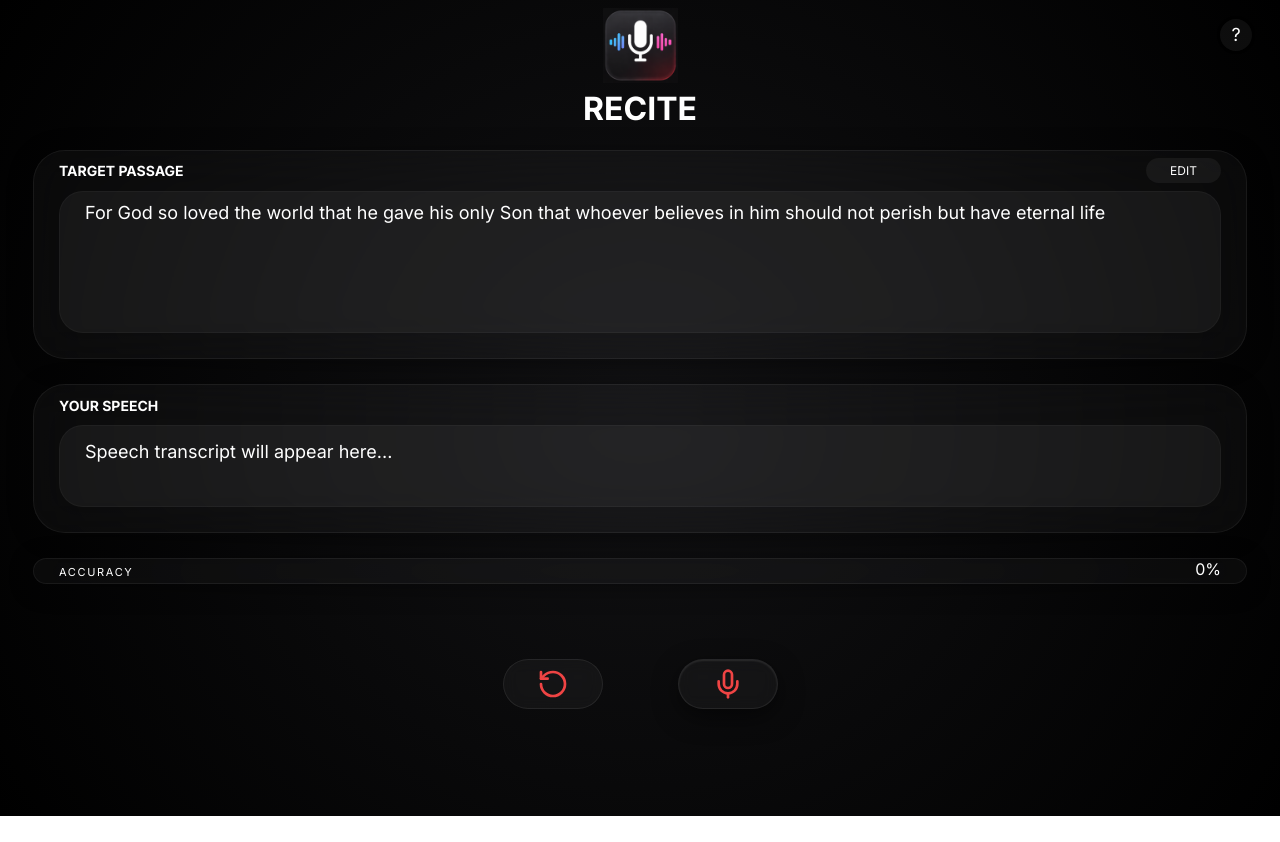
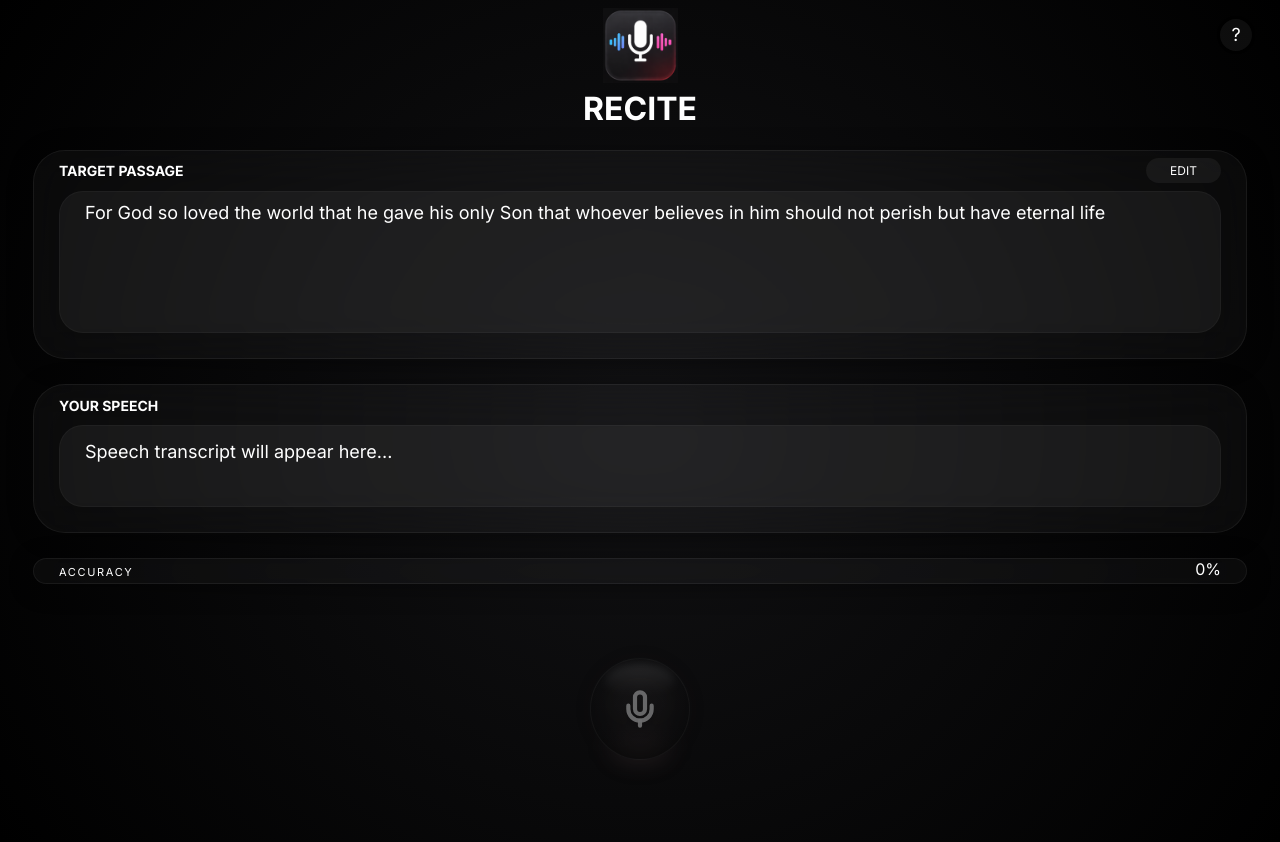
Before and after one commit to benresonance-star/v2t, a Next.js app: page / in a window 1280 px wide. Before the commit the page ends 816 px from the top, so only its background shows below. Built offline with nearby package versions, Linux system fonts and the light colour scheme.

Commit message:
add premium MicButton component and update recording controls
Made-with: Cursor

```diff
--- /dev/null
+++ b/src/components/MicButton/MicButton.demo.tsx
@@ -0,0 +1,61 @@
+import React, { useState } from 'react';
+import { MicButton } from './MicButton';
+import { MicButtonState } from './MicButton.types';
+
+export const MicButtonDemo: React.FC = () => {
+  const [state, setState] = useState<MicButtonState>("idle");
+
+  const toggleListening = () => {
+    setState(prev => prev === "listening" ? "idle" : "listening");
+  };
+
+  return (
+    <div style={{
+      minHeight: '100vh',
+      backgroundColor: '#050505',
+      display: 'flex',
+      flexDirection: 'column',
+      alignItems: 'center',
+      justifyContent: 'center',
+      gap: '40px',
+      padding: '20px',
+      fontFamily: 'sans-serif',
+      color: 'white'
+    }}>
+      <h1 style={{ fontWeight: 300, opacity: 0.8 }}>MicButton Demo</h1>
+
+      <div style={{ display: 'flex', gap: '60px', alignItems: 'center', flexWrap: 'wrap', justifyContent: 'center' }}>
+        <div style={{ textAlign: 'center' }}>
+          <p style={{ marginBottom: '20px', opacity: 0.5, fontSize: '14px' }}>Idle / Interactive</p>
+          <MicButton state="idle" onClick={() => console.log('Clicked')} />
+        </div>
+
+        <div style={{ textAlign: 'center' }}>
+          <p style={{ marginBottom: '20px', opacity: 0.5, fontSize: '14px' }}>Listening (Animated)</p>
+          <MicButton state="listening" onClick={toggleListening} />
+        </div>
+
+        <div style={{ textAlign: 'center' }}>
+          <p style={{ marginBottom: '20px', opacity: 0.5, fontSize: '14px' }}>Disabled</p>
+          <MicButton state="disabled" />
+        </div>
+      </div>
+
+      <div style={{ marginTop: '40px' }}>
+        <button
+          onClick={toggleListening}
+          style={{
+            padding: '10px 20px',
+            backgroundColor: 'rgba(255,255,255,0.1)',
+            border: '1px solid rgba(255,255,255,0.2)',
+            borderRadius: '8px',
+            color: 'white',
+            cursor: 'pointer'
+          }}
+        >
+          Toggle Listening State: {state === "listening" ? "ON" : "OFF"}
+        </button>
+      </div>
+    </div>
+  );
+};
--- /dev/null
+++ b/src/components/MicButton/MicButton.module.css
@@ -0,0 +1,101 @@
+.container {
+  position: relative;
+  display: flex;
+  align-items: center;
+  justify-content: center;
+  background: transparent;
+  border: none;
+  padding: 0;
+  cursor: pointer;
+  outline: none;
+  -webkit-tap-highlight-color: transparent;
+  user-select: none;
+}
+
+.container:disabled {
+  cursor: not-allowed;
+}
+
+/* --- Glow Layers (Using Blur Filters) --- */
+
+.bloom {
+  position: absolute;
+  width: 120%;
+  height: 120%;
+  border-radius: 50%;
+  background: radial-gradient(circle, rgba(255, 70, 90, 0.4) 0%, transparent 70%);
+  filter: blur(20px);
+  z-index: 0;
+  pointer-events: none;
+  opacity: 0.4;
+  transition: opacity 0.3s ease;
+}
+
+.listening .bloom {
+  opacity: 0.8;
+}
+
+.edgeGlow {
+  position: absolute;
+  bottom: -5%;
+  width: 60%;
+  height: 30%;
+  background: rgba(255, 80, 95, 0.6);
+  filter: blur(12px);
+  border-radius: 50%;
+  z-index: 1;
+  pointer-events: none;
+  opacity: 0.6;
+}
+
+/* --- The Glass Shell --- */
+
+.shell {
+  position: relative;
+  width: 100%;
+  height: 100%;
+  border-radius: 50%;
+  background: radial-gradient(
+    circle at 50% 40%,
+    rgba(255, 255, 255, 0.08) 0%,
+    rgba(0, 0, 0, 0.85) 100%
+  );
+  overflow: hidden;
+  z-index: 2;
+  display: flex;
+  align-items: center;
+  justify-content: center;
+  border: 1px solid rgba(255, 255, 255, 0.1);
+}
+
+/* Top Reflection (Using Blur for softness) */
+.reflection {
+  position: absolute;
+  top: 5%;
+  width: 70%;
+  height: 30%;
+  background: linear-gradient(to bottom, rgba(255, 255, 255, 0.25), transparent);
+  filter: blur(4px);
+  border-radius: 50% 50% 40% 40%;
+  z-index: 3;
+  pointer-events: none;
+}
+
+/* --- Icon --- */
+
+.iconWrapper {
+  position: relative;
+  z-index: 4;
+  display: flex;
+  align-items: center;
+  justify-content: center;
+  color: rgba(255, 255, 255, 0.95);
+  filter: drop-shadow(0 2px 4px rgba(0, 0, 0, 0.5));
+}
+
+/* --- States --- */
+
+.disabled {
+  opacity: 0.4;
+  filter: grayscale(0.8);
+}
--- /dev/null
+++ b/src/components/MicButton/MicButton.tsx
@@ -0,0 +1,95 @@
+import React from 'react';
+import { motion, AnimatePresence } from 'framer-motion';
+import { Mic, Pause, Play } from 'lucide-react';
+import clsx from 'clsx';
+import { MicButtonProps } from './MicButton.types';
+import styles from './MicButton.module.css';
+
+export const MicButton: React.FC<MicButtonProps> = ({
+  state = "idle",
+  icon = "mic",
+  size = 84,
+  disabled = false,
+  onClick,
+  ariaLabel = "Microphone",
+  className,
+}) => {
+  const isListening = state === "listening";
+  const isDisabled = disabled || state === "disabled";
+
+  const renderIcon = () => {
+    const iconSize = size * 0.4;
+    const strokeWidth = 2.5;
+
+    switch (icon) {
+      case "pause":
+        return <Pause size={iconSize} strokeWidth={strokeWidth} fill="currentColor" />;
+      case "play":
+        return <Play size={iconSize} strokeWidth={strokeWidth} fill="currentColor" />;
+      case "mic":
+      default:
+        return <Mic size={iconSize} strokeWidth={strokeWidth} />;
+    }
+  };
+
+  // Animation variants
+  const containerVariants = {
+    idle: { scale: 1, y: 0 },
+    hover: { scale: 1.02, y: -1 },
+    pressed: { scale: 0.97, y: 1 },
+    disabled: { scale: 1, y: 0 }
+  };
+
+  const bloomVariants = {
+    idle: { opacity: 0.4, scale: 1 },
+    listening: {
+      opacity: [0.4, 0.8, 0.4],
+      scale: [1, 1.1, 1],
+      transition: {
+        duration: 2,
+        repeat: Infinity,
+        ease: "easeInOut"
+      }
+    }
+  };
+
+  return (
+    <motion.button
+      className={clsx(
+        styles.container,
+        isListening && styles.listening,
+        isDisabled && styles.disabled,
+        className
+      )}
+      style={{ width: size, height: size }}
+      onClick={isDisabled ? undefined : onClick}
+      disabled={isDisabled}
+      aria-label={ariaLabel}
+      initial="idle"
+      whileHover={!isDisabled ? "hover" : undefined}
+      whileTap={!isDisabled ? "pressed" : undefined}
+      variants={containerVariants}
+    >
+      {/* Background Bloom (The soft red energy) */}
+      <motion.div
+        className={styles.bloom}
+        variants={bloomVariants}
+        animate={isListening ? "listening" : "idle"}
+      />
+
+      {/* Lower Edge Glow (The tighter red tint) */}
+      <div className={styles.edgeGlow} />
+
+      {/* The Glass Shell */}
+      <div className={styles.shell}>
+        {/* Top Reflection */}
+        <div className={styles.reflection} />
+
+        {/* Icon */}
+        <div className={styles.iconWrapper}>
+          {renderIcon()}
+        </div>
+      </div>
+    </motion.button>
+  );
+};
--- a/src/components/voiceChecker/Controls.tsx
+++ b/src/components/voiceChecker/Controls.tsx
@@ -2,7 +2,8 @@
 
 import React from "react";
 import { motion, AnimatePresence } from "framer-motion";
-import { Mic, Square, RotateCcw, Pause, Play } from "lucide-react";
+import { RotateCcw, CheckCircle2 } from "lucide-react";
+import { MicButton } from "../MicButton/MicButton";
 
 interface ControlsProps {
   isRecording: boolean;
@@ -33,65 +34,43 @@ export const Controls: React.FC<ControlsProps> = ({
   const stopColor = "#ef4444"; // Red-500
 
   return (
-    <div className="flex items-center justify-center w-full py-[75px] gap-[75px]">
-      {/* Reset Button */}
-      {!isRecording && (
-        <button
-          onClick={onReset}
-          className="w-[100px] h-[50px] rounded-full glass-button text-white hover:bg-white/10 transition-all active:scale-90 shadow-xl flex items-center justify-center"
-          title="Reset"
-        >
-          <RotateCcw size={32} color={resetColor} />
-        </button>
-      )}
-
+    <div className="flex flex-col items-center justify-center w-full py-[75px] gap-8">
       {/* Recording Controls */}
       {!isRecording ? (
         <div className="relative">
-          <button
+          <MicButton
+            state={isTranscribing ? "disabled" : "idle"}
             onClick={onStart}
-            disabled={isTranscribing}
-            className="w-[100px] h-[50px] rounded-full glass-button bg-gradient-to-b from-white/10 to-white/5 border-white/20 shadow-[inset_0_1px_2px_rgba(255,255,255,0.1),0_8px_24px_rgba(0,0,0,0.5)] flex items-center justify-center hover:from-white/20 hover:to-white/10 transition-all active:scale-95 disabled:opacity-20"
-          >
-            <Mic size={32} color={micColor} />
-          </button>
+            disabled={isTranscribing || hasMicrophone === false}
+            size={100}
+          />
         </div>
       ) : (
-        <div className="flex items-center gap-[37.5px]">
+        <div className="flex flex-col items-center gap-10">
           {/* Pause/Resume Button */}
           <div className="relative">
-            <AnimatePresence>
-              {!isPaused && (
-                <motion.div
-                  initial={{ scale: 0.9, opacity: 0 }}
-                  animate={{ scale: 1.4, opacity: 0.15 }}
-                  exit={{ scale: 1.8, opacity: 0 }}
-                  transition={{ repeat: Infinity, duration: 1.5, ease: "easeOut" }}
-                  className="absolute inset-0 rounded-full bg-red-500 blur-md"
-                />
-              )}
-            </AnimatePresence>
-
-            <motion.button
+            <MicButton
+              state={isPaused ? "idle" : "listening"}
+              icon={isPaused ? "play" : "pause"}
               onClick={isPaused ? onResume : onPause}
-              animate={!isPaused ? { scale: [1, 1.02, 1] } : { scale: 1 }}
-              transition={{ repeat: Infinity, duration: 2, ease: "easeInOut" }}
-              className={`w-[100px] h-[50px] rounded-full glass-button bg-gradient-to-b from-white/10 to-white/5 border-white/20 shadow-[inset_0_1px_2px_rgba(255,255,255,0.1),0_8px_24px_rgba(0,0,0,0.5)] flex items-center justify-center hover:from-white/20 hover:to-white/10 transition-all active:scale-95`}
-            >
-              {isPaused ? (
-                <Play size={32} color={micColor} fill={micColor} />
-              ) : (
-                <Pause size={32} color={pauseColor} fill={pauseColor} />
-              )}
-            </motion.button>
+              size={100}
+            />
           </div>
 
-          {/* Stop Button */}
+          {/* Finish Button - Only appears during recording/pause */}
           <motion.button
+            initial={{ opacity: 0, y: 10 }}
+            animate={{ opacity: 1, y: 0 }}
+            exit={{ opacity: 0, y: 10 }}
             onClick={onStop}
-            className="w-[100px] h-[50px] rounded-full bg-[#ef4444] border border-white/20 shadow-[0_0_30px_rgba(239,68,68,0.4)] flex items-center justify-center active:scale-95"
+            className="flex items-center gap-3 px-8 py-4 rounded-full bg-white/5 border border-white/10 hover:bg-white/10 transition-all active:scale-95 group shadow-2xl"
           >
-            <Square size={32} fill="white" color="white" />
+            <div className="w-8 h-8 rounded-full bg-white/10 flex items-center justify-center group-hover:bg-white/20 transition-colors">
+              <CheckCircle2 size={20} className="text-white" />
+            </div>
+            <span className="text-white font-medium tracking-wide text-lg">
+              Finish and check attempt
+            </span>
           </motion.button>
         </div>
       )}
```
Also changed, not shown: src/components/MicButton/MicButton.types.ts (added, +43 -0 lines), Reference images/Microphone button.png (added), 1 other file (tests, documents, lock files or other folders).
